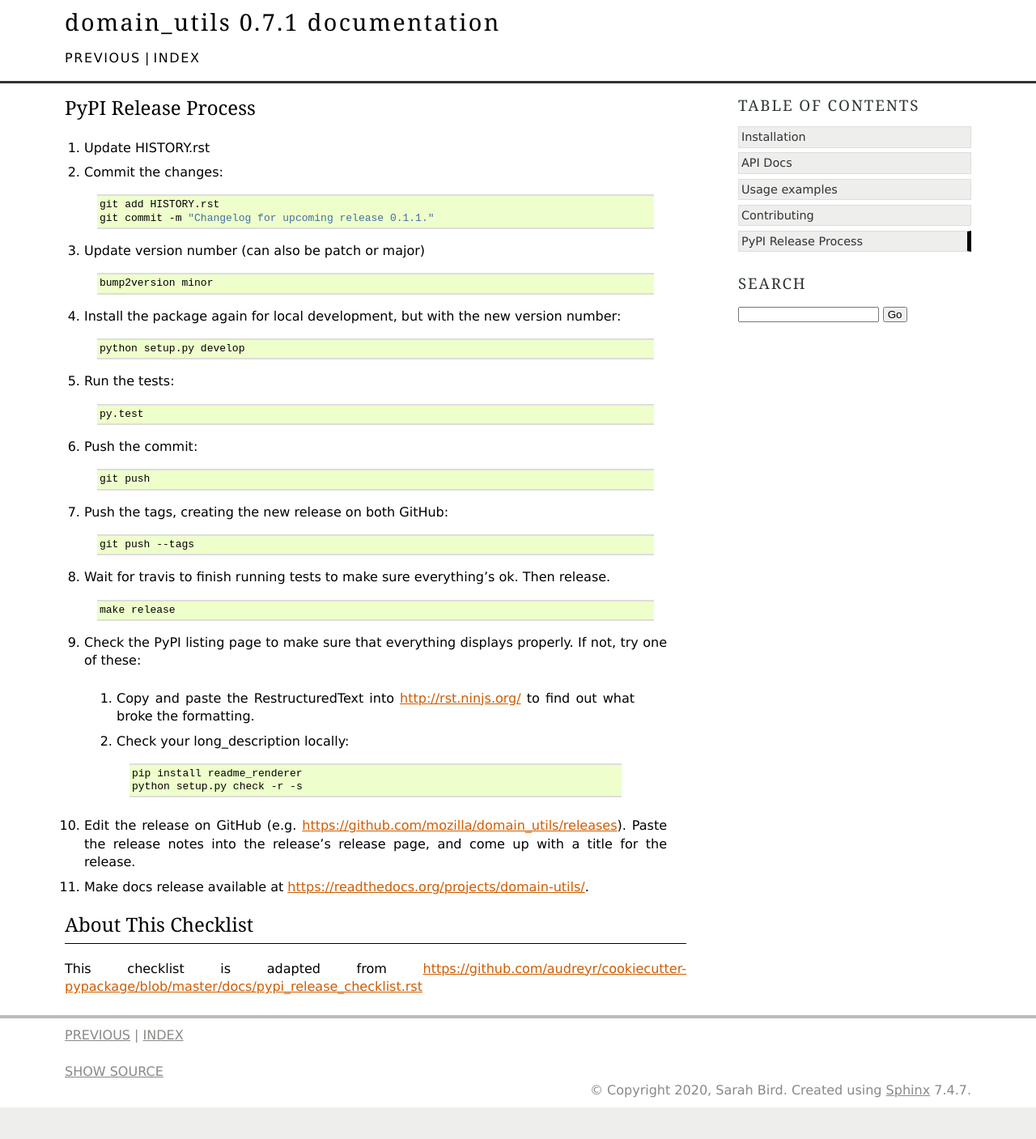
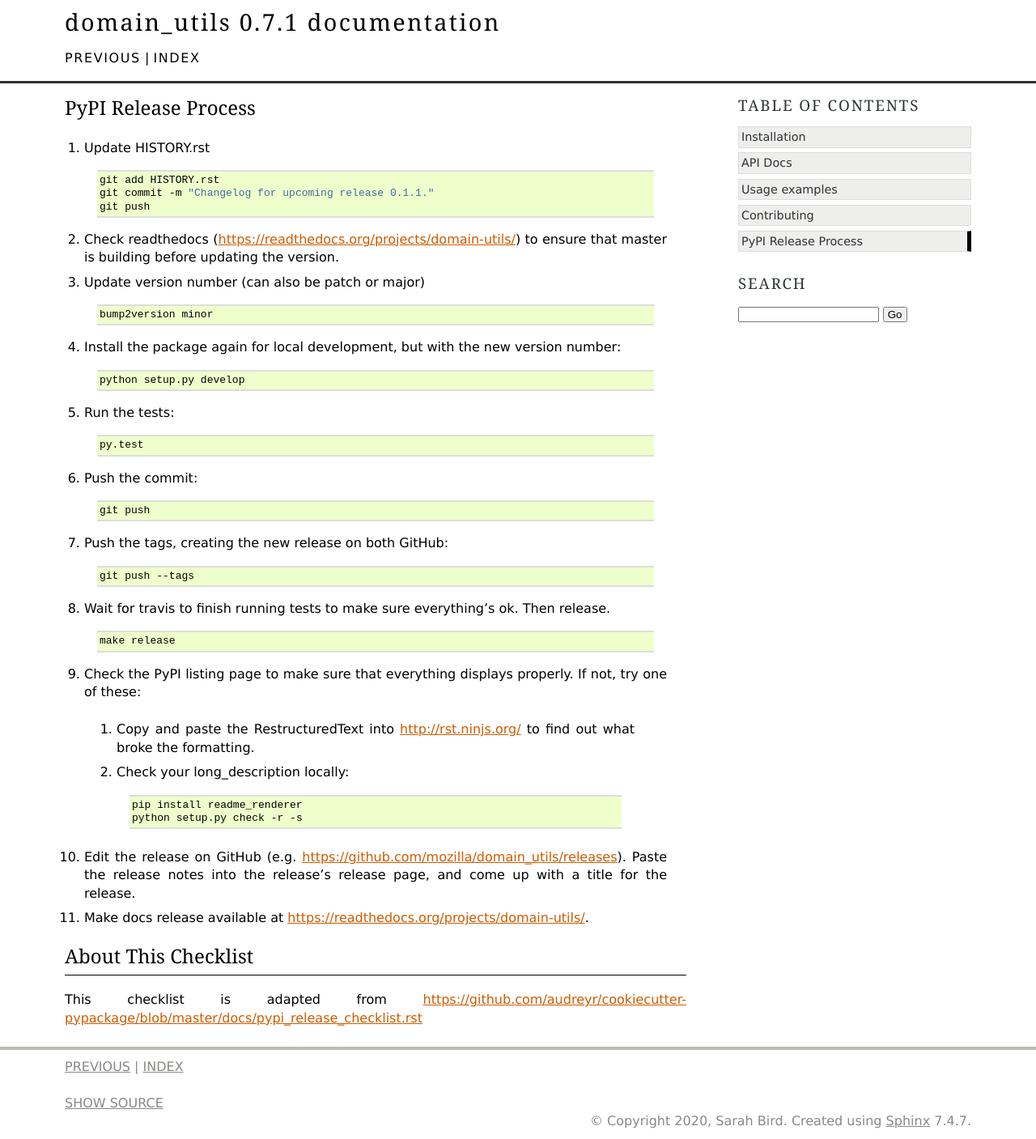
Before and after one commit to openwpm/domain_utils, a Sphinx documentation site: the page built from docs/release.rst, in a window 1280 px wide. Shown: the whole page at 81% size. Built offline with Sphinx 7.4.7, drawn with Linux system fonts in a browser that asks for light colours; before the commit the page ends 1368 px from its top, so only the background shows below that.

Commit message:
Add note to release docs about checking rtd.

```diff
--- a/docs/release.rst
+++ b/docs/release.rst
@@ -4,12 +4,14 @@
 
 #. Update HISTORY.rst
 
-#. Commit the changes:
-
     .. code-block:: bash
 
         git add HISTORY.rst
         git commit -m "Changelog for upcoming release 0.1.1."
+        git push
+
+#. Check readthedocs (https://readthedocs.org/projects/domain-utils/) to
+   ensure that master is building before updating the version.
 
 #. Update version number (can also be patch or major)
 
```
